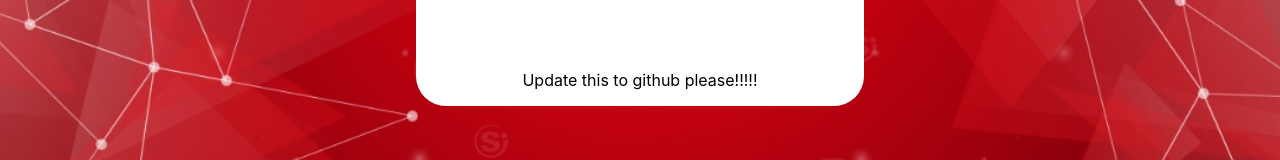
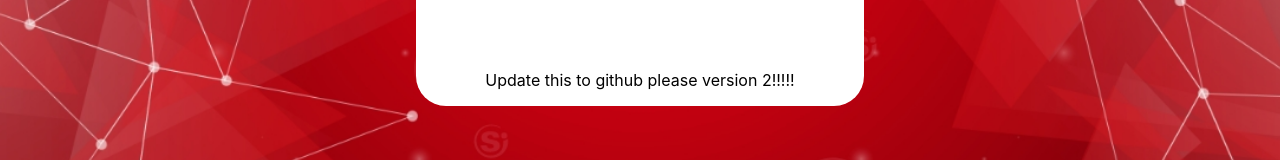
Before and after one commit to HongKaiJun/pha-testing, a React (Create React App) app: page / in a window 1280 px wide. Shown: the part 546-706 px from the top of the page. Built offline with nearby package versions, Linux system fonts and the light colour scheme.

Commit message:
please change update version 2

```diff
--- a/src/components/Userlogin.jsx
+++ b/src/components/Userlogin.jsx
@@ -14,7 +14,7 @@ class Userlogin extends Component {
             <div className = 'login_box'>
                 <form className ="login">
 
-                <p>Update this to github please!!!!!</p>
+                <p>Update this to github please version 2!!!!!</p>
 
                 </form>
 
```
